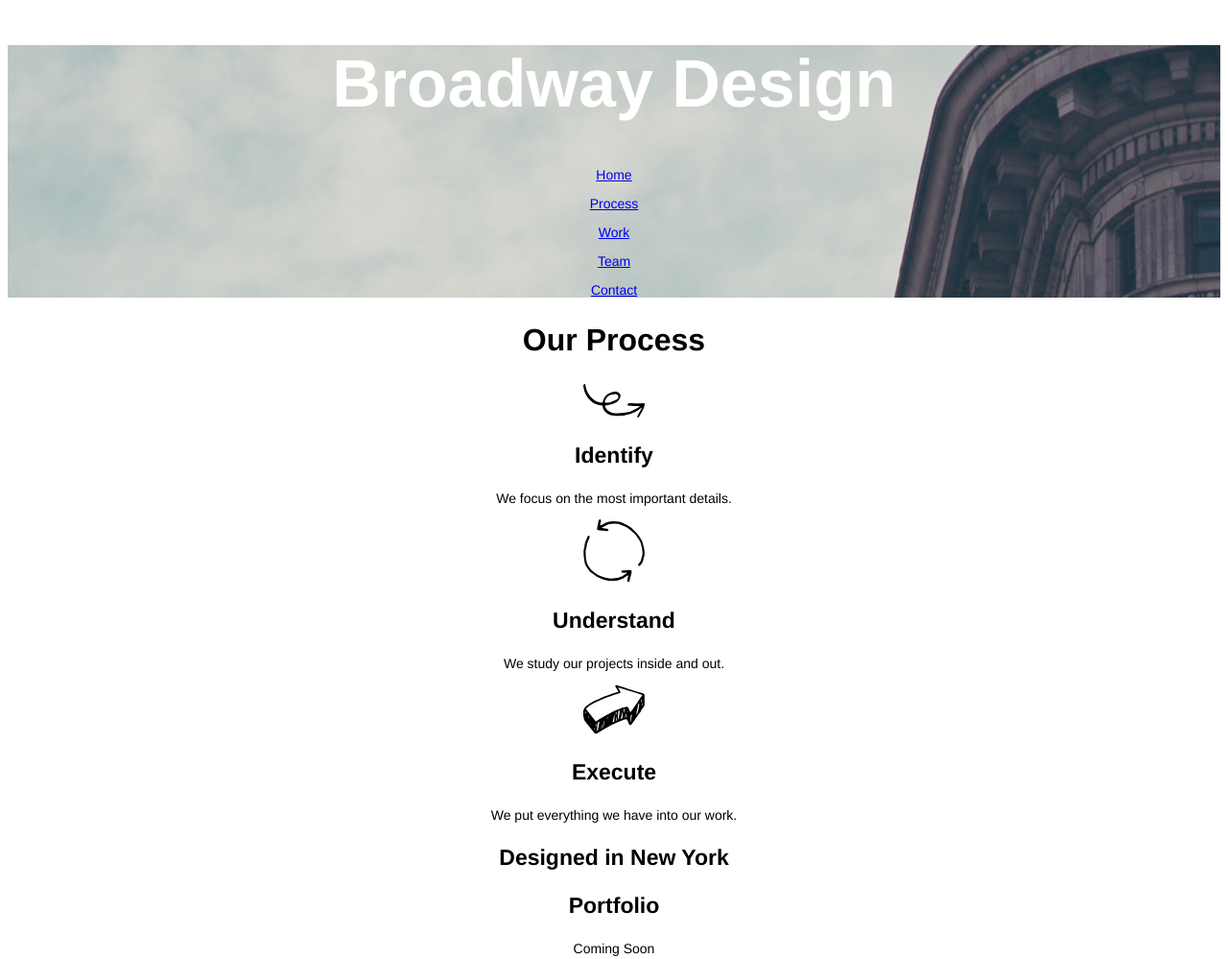
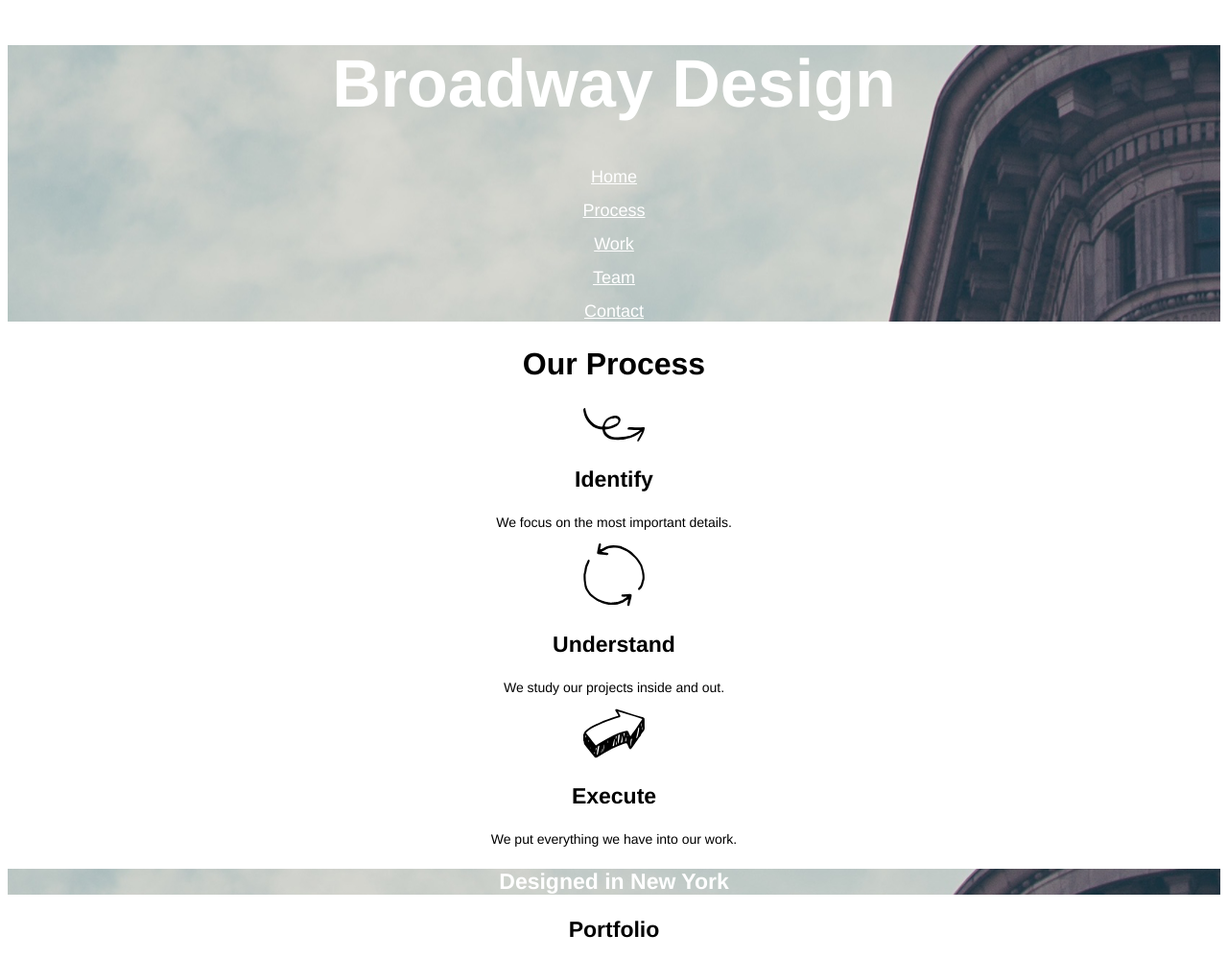
Before and after one commit to kwutschel/broadway, a plain HTML site: page index.html in a window 1280 px wide. Shown: the top 999 px of the page at 96% size. Drawn offline with Linux system fonts and the light colour scheme.

Commit message:
Fixed top navigation

```diff
--- a/Resources/CSS/style.css
+++ b/Resources/CSS/style.css
@@ -23,7 +23,7 @@ p {
 	font-size: 14px;
 }
 
-a#topmenu {
+.nav {
 	font-size: 18px;
 	color: white;
 }
@@ -31,3 +31,8 @@ a#topmenu {
 #banner {
 	background-image: url("../images/the-flatiron-building.png");
 }
+
+.location {
+	background-image: url("../images/the-flatiron-building.png");
+	color: white;
+}
--- a/index.html
+++ b/index.html
@@ -9,16 +9,14 @@
 <!--Banner Image: BEGIN-->
  <div id="banner">
   <h1>Broadway Design</h1>
-   <div id="top menu">
-   	<p><a href="#home">Home</a></p>
-   	<p><a href="#process">Process</a></p>
-   	<p><a href="#work">Work</a></p>
-   	<p><a href="#team">Team</a></p>
-   	<p><a href="#contact">Contact</a></p>
-   </div>
+   	<p><a class="nav" href="#home">Home</a></p>
+   	<p><a class="nav" href="#process">Process</a></p>
+   	<p><a class="nav" href="#work">Work</a></p>
+   	<p><a class="nav" href="#team">Team</a></p>
+   	<p><a class="nav" href="#contact">Contact</a></p>
   </div>
 <!--Banner Image: END--><!--Process: BEGIN-->
-    <h2>Our Process</h2>
+    <h2 id="process">Our Process</h2>
     <p><img src="Resources/images/identify.svg"></p>
     <h3>Identify</h3>
     <p>We focus on the most important details.</p>
@@ -29,12 +27,12 @@
     <h3>Execute</h3>
     <p>We put everything we have into our work.</p>
 <!--Process: END--><!--Footer: BEGIN-->
-    <h3>Designed in New York</h3>
-    <h3>Portfolio</h3>
+    <h3 class="location">Designed in New York</h3>
+    <h3 id="work">Portfolio</h3>
     <p>Coming Soon</p>
-    <h3>Team</h3>
+    <h3 id="team">Team</h3>
     <p>We're Hiring!</p>
-    <h3>Contact</h3>
+    <h3 id="contact">Contact</h3>
     <p>Phone: (555)-555-5555</p>
     <p>E-mail: text@example.com</p>
     <p>Twitter: @test</p>
```
